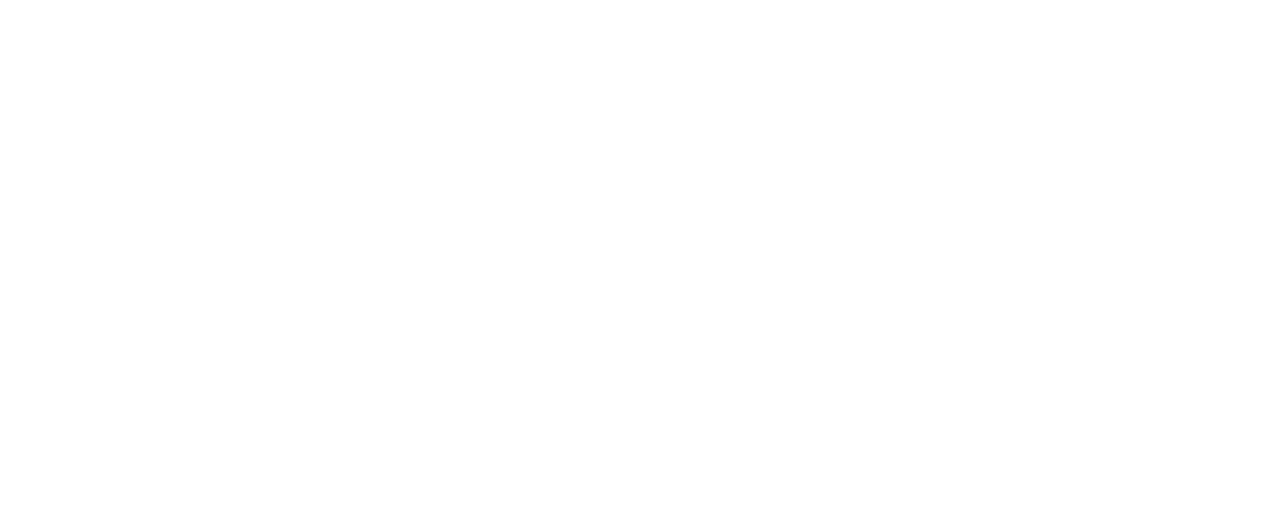
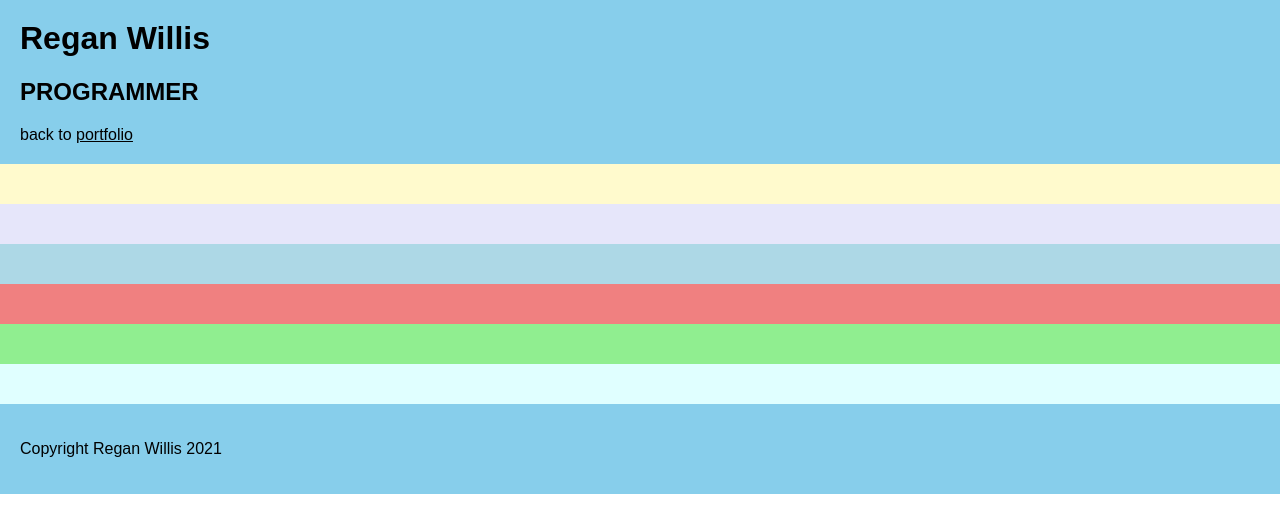
Before and after one commit to reganwillis/RESTClient, a plain HTML site: page index.html in a window 1280 px wide. Drawn offline with Linux system fonts and the light colour scheme; no server answers.

Commit message:
adding general style

```diff
--- a/index.html
+++ b/index.html
@@ -7,11 +7,15 @@
     <!--PAGE TITLE-->
     <title>Regan Willis</title>
     <!--LINK TO CSS DOC-->
-    <!--<link rel="stylesheet" type="text/css" href = 'style.css'/>-->
-
+    <link rel="stylesheet" type="text/css" href = 'style.css'/>
 </head>
 <body>
-    <div>
+    <div class = 'header'>
+        <h1>Regan Willis</h1>
+        <h2>PROGRAMMER</h2>
+        <p>back to <a href='#'>portfolio</a></p>
+    </div>
+    <div class = 'content'>
         <div id='display-posts'></div>
         <div id='display-comments'></div>
         <div id='display-albums'></div>
@@ -19,7 +23,9 @@
         <div id='display-todos'></div>
         <div id='display-users'></div>
     </div>
-
+    <div class = 'footer'>
+        <p>Copyright Regan Willis 2021</p>
+    </div>
 <script type="module" src="index.js"></script>
 </body>
 </html>
--- /dev/null
+++ b/style.css
@@ -0,0 +1,73 @@
+body {
+    margin: 0;
+    display: block;
+    font-family: Arial, Helvetica, sans-serif;
+}
+
+.header, .footer {
+    background: skyblue;
+    padding: 20px;
+}
+
+h1 {
+    margin-top: 0;
+}
+
+a:hover {
+    color: red;
+}
+
+a {
+    color: black;
+}
+
+.header p {
+    margin: 0;
+    padding: 0;
+}
+
+.content {
+    display: flex;
+    flex-direction: column;
+    align-items: left;
+}
+
+.content p, .content h3, img {
+    margin-top: 5px;
+    margin-bottom: 5px;
+}
+
+img {
+    width: 250px;
+    height: 250px;
+}
+
+#display-posts {
+    padding: 20px;
+    background-color: lemonchiffon;
+}
+
+#display-comments {
+    padding: 20px;
+    background-color: lavender;
+}
+
+#display-albums {
+    padding: 20px;
+    background-color: lightblue;
+}
+
+#display-photos {
+    padding: 20px;
+    background-color: lightcoral;
+}
+
+#display-todos {
+    padding: 20px;
+    background-color: lightgreen;
+}
+
+#display-users {
+    padding: 20px;
+    background-color: lightcyan;
+}
```
